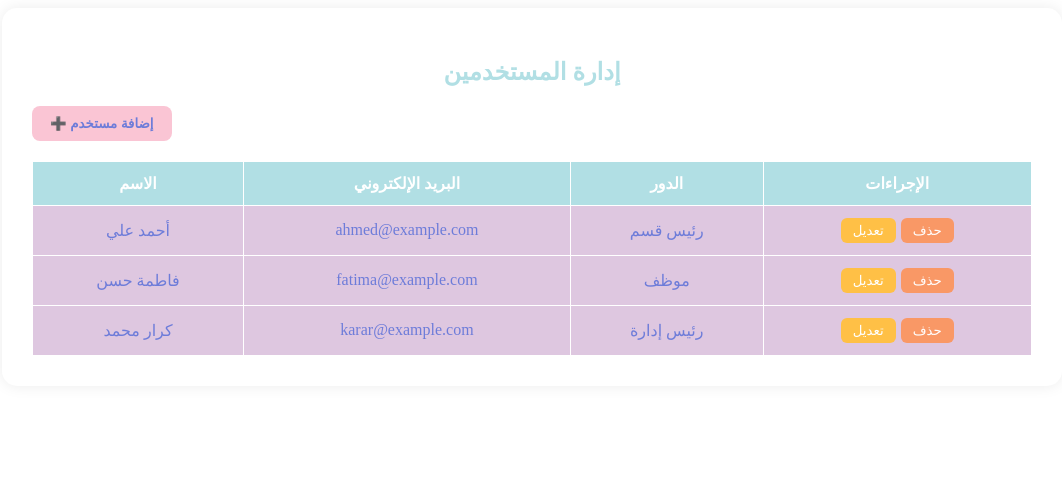
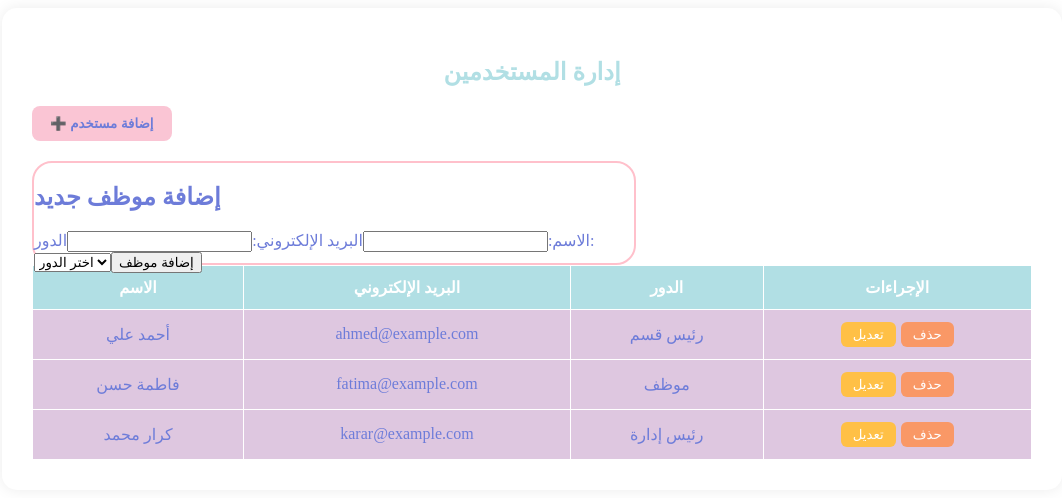
Before and after one commit to mqnr5/alamana, a Vue app: page /ManageUsers in a window 1280 px wide. Shown: the top 498 px of the page, without its empty margins (108-1170 px from the left). Built offline with nearby package versions, Linux system fonts and the light colour scheme; the HTML template or start-up script is replaced by a standard one.

Commit message:
تبقى تصميم جزئية إضافة موظف

```diff
--- a/package.json
+++ b/package.json
@@ -9,6 +9,7 @@
   },
   "dependencies": {
     "core-js": "^3.8.3",
+    "mitt": "^3.0.1",
     "vue": "^3.2.13",
     "vue-router": "^4.5.1"
   },
--- /dev/null
+++ b/src/bus.js
@@ -0,0 +1,3 @@
+import mitt from "mitt";
+
+export const employeeBus = mitt();
--- a/src/components/AddEmployee.vue
+++ b/src/components/AddEmployee.vue
@@ -1,6 +1,7 @@
 <script>
+import { employeeBus } from '@/bus.js';
 export default {
-    name: 'AddEployee',
+    name: 'AddEmployee',
     data() {
         return {
             empName: '',
@@ -8,6 +9,15 @@ export default {
             empRole: '',
         }
     },
+    methods: {
+        addEmp() {
+            employeeBus.emit('add-employee', {
+                name: this.empName,
+                email: this.empEmail,
+                role: this.empRole
+            });
+        }
+    }
 }
 </script>
 <template>
--- a/src/views/ManageUsersView.vue
+++ b/src/views/ManageUsersView.vue
@@ -2,8 +2,10 @@
   <div class="users-container">
     <h2>إدارة المستخدمين</h2>
 
-    <button class="add-user-button">➕ إضافة مستخدم</button>
-
+    <button @click="addUserVisible = true" class="add-user-button">➕ إضافة مستخدم</button>
+    <div class="add-user-form" :visible="addUserVisible">
+      <AddEmployee />
+    </div>
     <table class="users-table">
       <thead>
         <tr>
@@ -29,10 +31,17 @@
 </template>
 
 <script>
+import AddEmployee from '@/components/AddEmployee.vue';
+import { employeeBus } from '@/bus';
+
 export default {
   name: "ManageUsers",
+  components: {
+    AddEmployee
+  },
   data() {
     return {
+      addUserVisible: false,
       users: [
         { id: 1, name: "أحمد علي", email: "ahmed@example.com", role: "رئيس قسم" },
         { id: 2, name: "فاطمة حسن", email: "fatima@example.com", role: "موظف" },
@@ -40,6 +49,17 @@ export default {
       ],
     };
   },
+  mounted() {
+    employeeBus.on('add-employee', (user) => {
+      this.users.push({
+        id: this.users.length + 1,
+        name: user.name,
+        email: user.email,
+        role: user.role
+      })
+      this.addUserVisible = false
+    })
+  }
 };
 </script>
 
```
Also changed, not shown: 1 other file (tests, documents, lock files or other folders).
